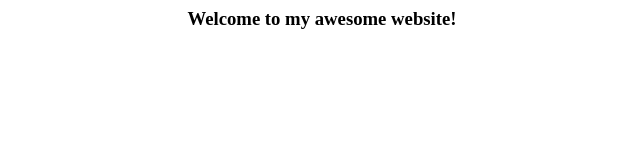
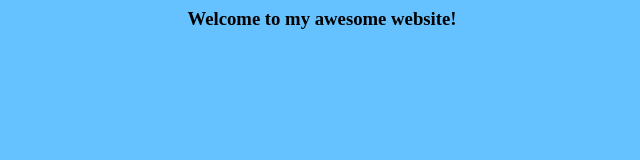
Before and after one commit to TheSacco/Website, a plain HTML site: page index.html in a window 1280 px wide. Shown: the whole page, without its empty margins (318-958 px from the left). Drawn offline with Linux system fonts and the light colour scheme.

Commit message:
Update index.html

```diff
--- a/index.html
+++ b/index.html
@@ -1,6 +1,6 @@
 <html>
   <title>TheSacco's Website</title>
-<body>
+<body style="background-color:#66c2ff;">
   <center>
   <h3>Welcome to my awesome website!</h3>
   <marquee width="45%" behavior="scroll" direction="right" scrollamount="10"><a href="https://discord.gg/5AjSdbhvgz">Join my Discord</a></marquee>
```
